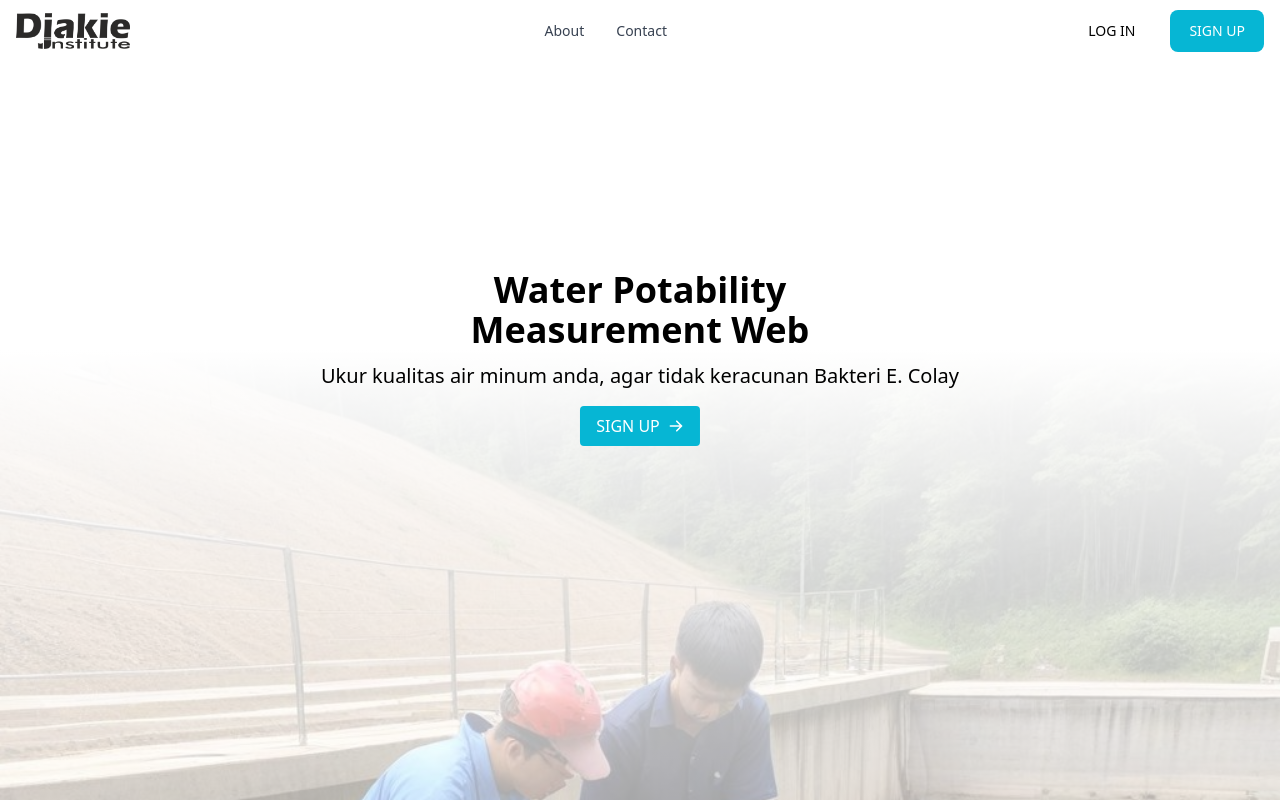
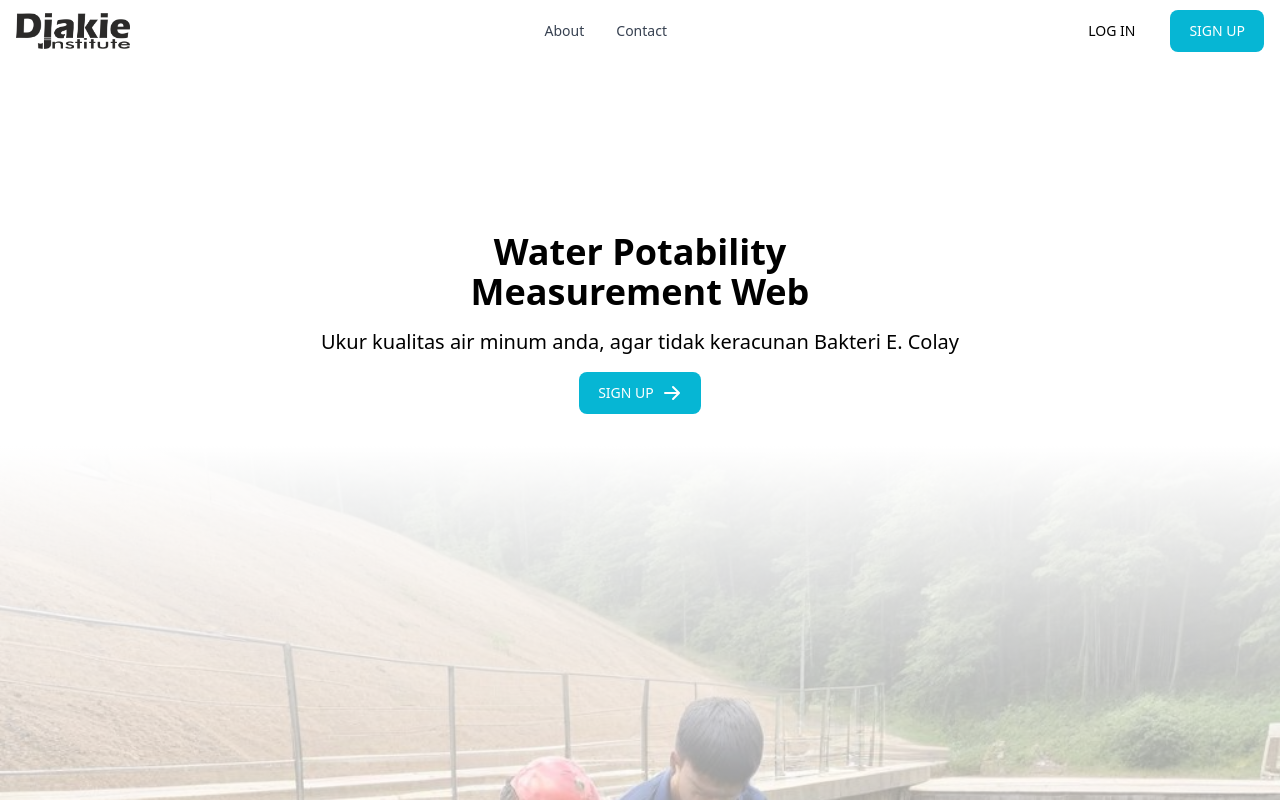
Before and after one commit to seedev43/uas-pemrograman-visual, a React (Vite) app: page / in a window 1280 px wide. Shown: the top 800 px of the page. Built offline with nearby package versions, Linux system fonts and the light colour scheme.

Commit message:
update landing page code

```diff
--- a/src/pages/LandingPage.jsx
+++ b/src/pages/LandingPage.jsx
@@ -3,6 +3,7 @@ import background from '../assets/background.png'
 import { Footer } from '../components/Footer'
 import { HiArrowRight } from 'react-icons/hi'
 import { Link } from 'react-router-dom'
+import { Button } from 'flowbite-react'
 
 export default function LandingPage() {
   document.title = "Water Potability Measurement Web"
@@ -10,30 +11,26 @@ export default function LandingPage() {
   return (
     <>
       <Nav />
-      <section className="relative py-8 h-72 flex items-center justify-center">
-        <div className="absolute bottom-0 flex items-center justify-center">
-          <h1 className="font-bold text-center text-4xl">Water Potability <br />Measurement Web</h1>
+      <section className="py-8 h-96 flex items-center justify-center">
+        <div className="flex flex-col items-center h-full gap-4">
+          <h1 className="font-bold text-center text-4xl mt-auto">Water Potability <br />Measurement Web</h1>
+          <p className="text-xl text-center">
+            Ukur kualitas air minum anda, agar tidak keracunan Bakteri E. Colay
+          </p>
+          <Button className="bg-cyan-500">
+            SIGN UP
+            <HiArrowRight className="ml-2 h-5 w-5" />
+          </Button>
         </div>
       </section>
 
       <section className="relative">
         <img
           src={background}
-          className="w-full mx-auto h-auto object-cover"
+          className="w-full h-[880px] object-cover object-top"
           alt="Water Testing" />
-        <div className="absolute top-3 left-1/2 transform -translate-x-1/2 z-10 text-center">
-          <p className="text-xl mb-4">
-            Ukur kualitas air minum anda, agar tidak keracunan Bakteri E. Colay
-          </p>
-          <div className="flex justify-center">
-            <Link to="/login">
-              <button className="bg-cyan-500 text-white px-4 py-2 rounded hover:bg-cyan-600 focus:outline-none focus:ring flex items-center">
-                SIGN UP <HiArrowRight className="ml-2" />
-              </button>
-            </Link>
-          </div>
+        <div className="absolute inset-0 bg-gradient-to-b from-white flex items-center justify-center">
         </div>
-        <div className="absolute top-0 left-1/2 transform -translate-x-1/2 w-full h-full bg-gradient-to-b from-white"></div>
       </section>
 
       {/* About Us Section */}
```
Also changed, not shown: src/App.jsx (+3 -4 lines).
